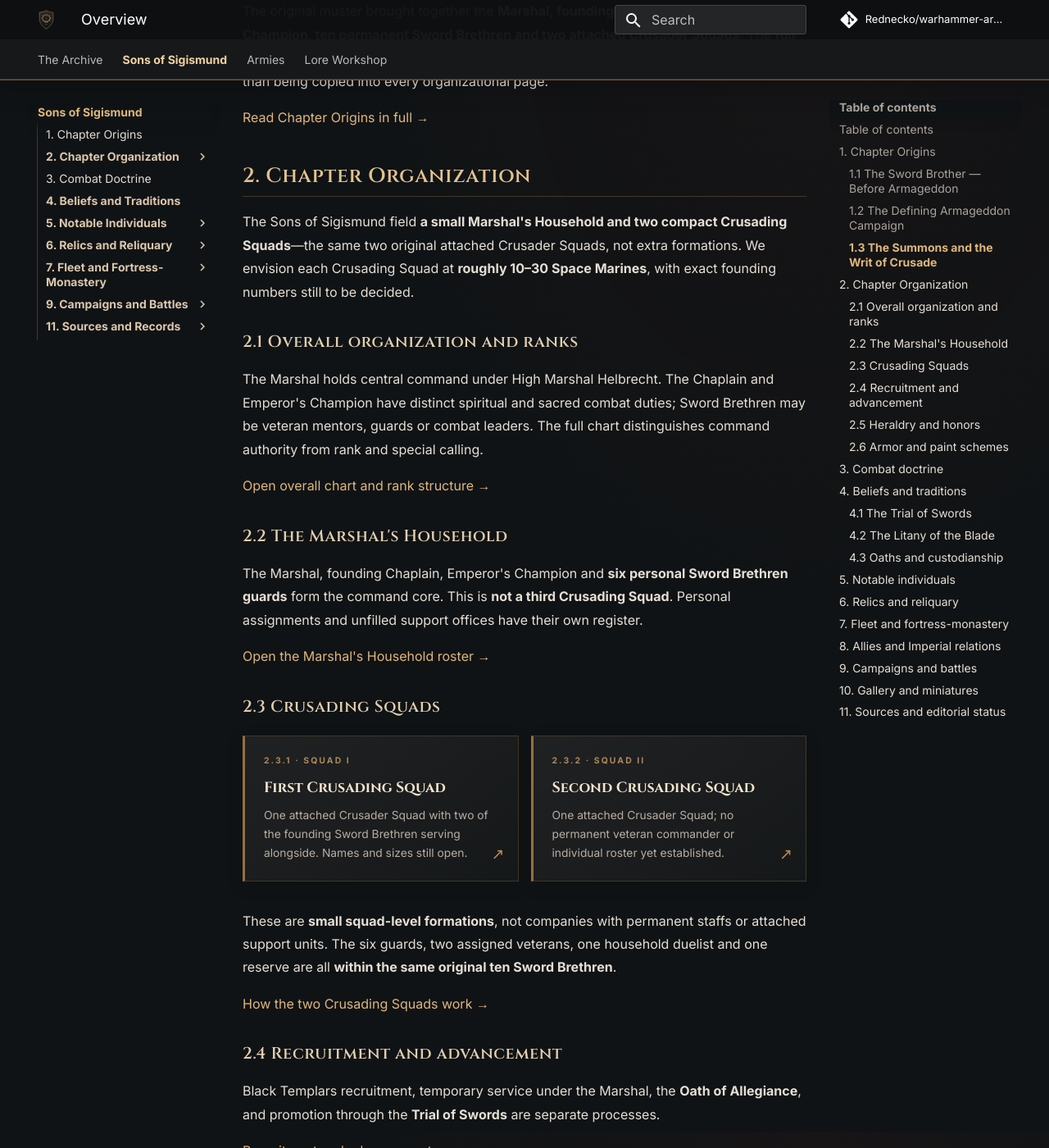
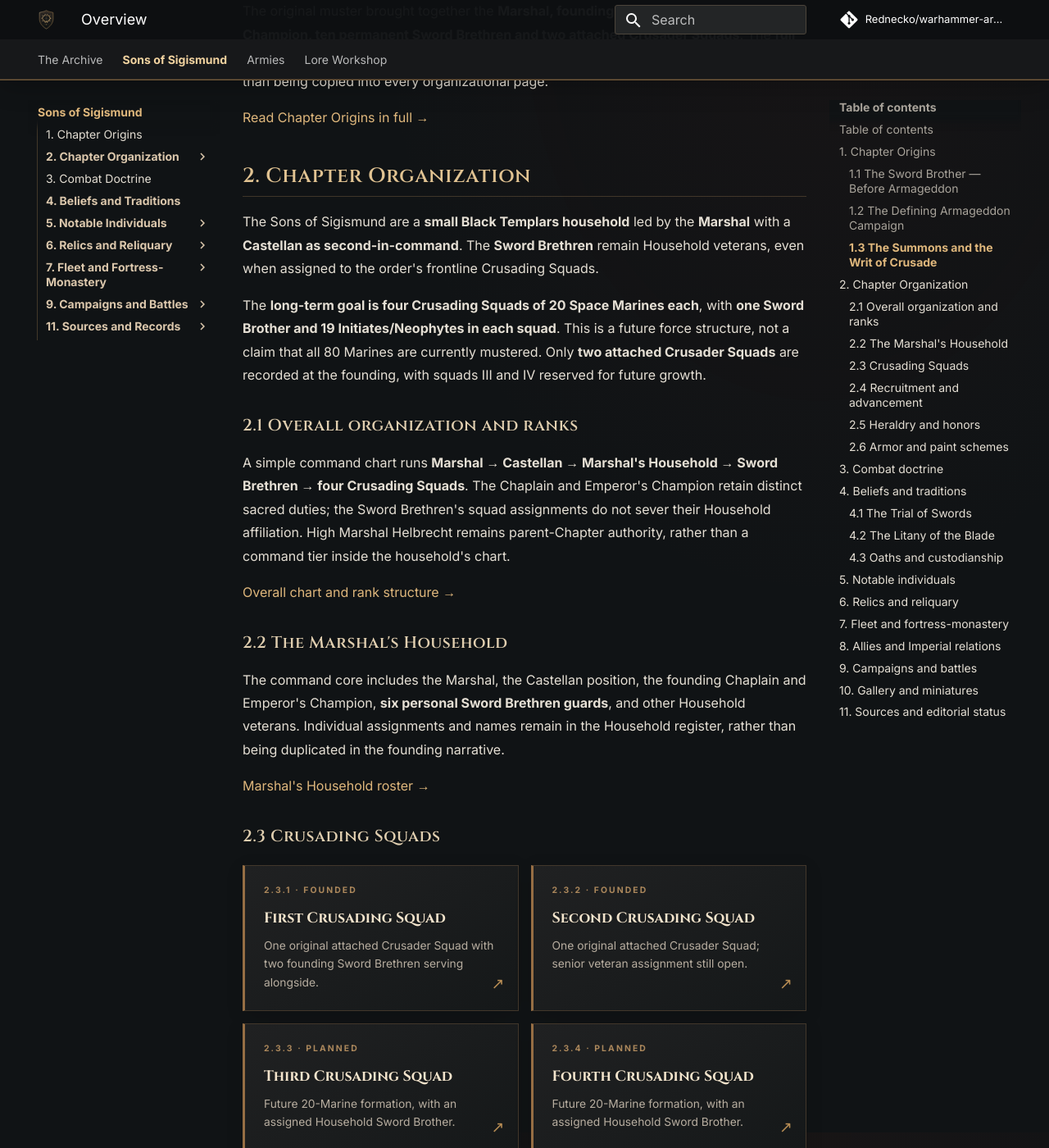
Before and after one commit to Rednecko/warhammer-archives, an MkDocs documentation site: the page built from docs/sons-of-sigismund/index.md, in a window 1280 px wide and 1400 px high, scrolled down 4219 px. Shown: the whole window at 82% size. Built offline with MkDocs 1.6.1 and Material for MkDocs 9.7.7, drawn with Linux system fonts in a browser that asks for light colours; comment, search, counter and statistics services are not loaded; some of the changed text lies outside the part shown.

Commit message:
Align squad rosters and wiki with four-by-twenty long-term organization

```diff
--- a/docs/sons-of-sigismund/index.md
+++ b/docs/sons-of-sigismund/index.md
@@ -100,30 +100,34 @@ The original muster brought together the **Marshal, founding Chaplain, Emperor's
 
 ## 2. Chapter Organization {#chapter-organization}
 
-The Sons of Sigismund field **a small Marshal's Household and two compact Crusading Squads**—the same two original attached Crusader Squads, not extra formations. We envision each Crusading Squad at **roughly 10–30 Space Marines**, with exact founding numbers still to be decided.
+The Sons of Sigismund are a **small Black Templars household** led by the **Marshal** with a **Castellan as second-in-command**. The **Sword Brethren** remain Household veterans, even when assigned to the order's frontline Crusading Squads.
+
+The **long-term goal is four Crusading Squads of 20 Space Marines each**, with **one Sword Brother and 19 Initiates/Neophytes in each squad**. This is a future force structure, not a claim that all 80 Marines are currently mustered. Only **two attached Crusader Squads** are recorded at the founding, with squads III and IV reserved for future growth.
 
 ### 2.1 Overall organization and ranks {#overall-organization-and-ranks}
 
-The Marshal holds central command under High Marshal Helbrecht. The Chaplain and Emperor's Champion have distinct spiritual and sacred combat duties; Sword Brethren may be veteran mentors, guards or combat leaders. The full chart distinguishes command authority from rank and special calling.
+A simple command chart runs **Marshal → Castellan → Marshal's Household → Sword Brethren → four Crusading Squads**. The Chaplain and Emperor's Champion retain distinct sacred duties; the Sword Brethren's squad assignments do not sever their Household affiliation. High Marshal Helbrecht remains parent-Chapter authority, rather than a command tier inside the household's chart.
 
-[Open overall chart and rank structure →](organization/chain-of-command.md)
+[Overall chart and rank structure →](organization/chain-of-command.md)
 
 ### 2.2 The Marshal's Household {#the-marshals-household}
 
-The Marshal, founding Chaplain, Emperor's Champion and **six personal Sword Brethren guards** form the command core. This is **not a third Crusading Squad**. Personal assignments and unfilled support offices have their own register.
+The command core includes the Marshal, the Castellan position, the founding Chaplain and Emperor's Champion, **six personal Sword Brethren guards**, and other Household veterans. Individual assignments and names remain in the Household register, rather than being duplicated in the founding narrative.
 
-[Open the Marshal's Household roster →](organization/marshals-household.md)
+[Marshal's Household roster →](organization/marshals-household.md)
 
 ### 2.3 Crusading Squads {#crusading-squads}
 
 <div class="archive-grid two">
- <a class="archive-card" href="organization/crusading-squads/first/"><span class="card-index">2.3.1 · Squad I</span><span class="card-title">First Crusading Squad</span><span class="card-copy">One attached Crusader Squad with two of the founding Sword Brethren serving alongside. Names and sizes still open.</span><span class="card-arrow">↗</span></a>
- <a class="archive-card" href="organization/crusading-squads/second/"><span class="card-index">2.3.2 · Squad II</span><span class="card-title">Second Crusading Squad</span><span class="card-copy">One attached Crusader Squad; no permanent veteran commander or individual roster yet established.</span><span class="card-arrow">↗</span></a>
+ <a class="archive-card" href="organization/crusading-squads/first/"><span class="card-index">2.3.1 · Founded</span><span class="card-title">First Crusading Squad</span><span class="card-copy">One original attached Crusader Squad with two founding Sword Brethren serving alongside.</span><span class="card-arrow">↗</span></a>
+ <a class="archive-card" href="organization/crusading-squads/second/"><span class="card-index">2.3.2 · Founded</span><span class="card-title">Second Crusading Squad</span><span class="card-copy">One original attached Crusader Squad; senior veteran assignment still open.</span><span class="card-arrow">↗</span></a>
+ <a class="archive-card" href="organization/crusading-squads/third/"><span class="card-index">2.3.3 · Planned</span><span class="card-title">Third Crusading Squad</span><span class="card-copy">Future 20-Marine formation, with an assigned Household Sword Brother.</span><span class="card-arrow">↗</span></a>
+ <a class="archive-card" href="organization/crusading-squads/fourth/"><span class="card-index">2.3.4 · Planned</span><span class="card-title">Fourth Crusading Squad</span><span class="card-copy">Future 20-Marine formation, with an assigned Household Sword Brother.</span><span class="card-arrow">↗</span></a>
 </div>
 
-These are **small squad-level formations**, not companies with permanent staffs or attached support units. The six guards, two assigned veterans, one household duelist and one reserve are all **within the same original ten Sword Brethren**.
+These are **small squad-scale formations**, not companies with their own permanent staff and supporting detachments. The 20-Marine goal **includes** the Sword Brother assigned to each squad. The historical **ten founding Sword Brethren**—six honor guards, two with the First founding squad, one duelist and one reserve—are not doubled or silently reassigned.
 
-[How the two Crusading Squads work →](organization/crusading-squads/index.md)
+[Crusading Squad rosters and future formations →](organization/crusading-squads/index.md)
 
 ### 2.4 Recruitment and advancement {#organization-recruitment}
 
```
